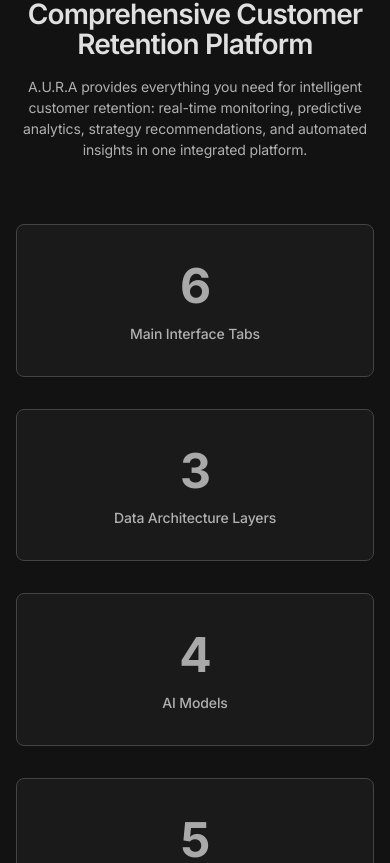
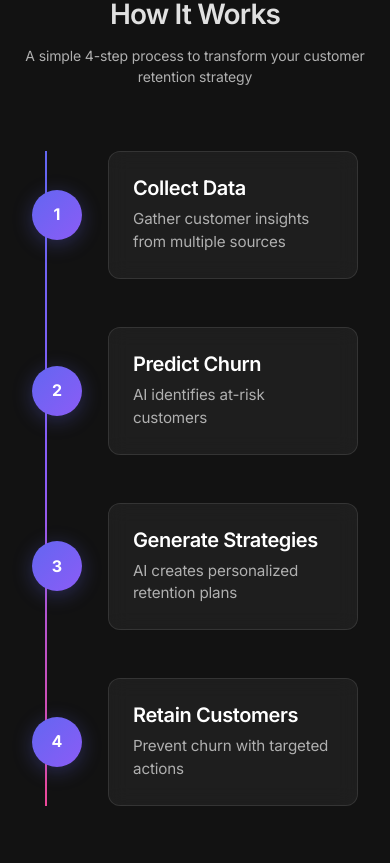
Before and after one commit to aya-archive/L, a React (Vite) app: page / in a window 390 px wide. Shown: the part 4121-4984 px from the top of the page. Built offline with nearby package versions, Linux system fonts and the light colour scheme.

Commit message:
Add timeline design to How It Works section and remove benefit metrics

```diff
--- a/src/App.tsx
+++ b/src/App.tsx
@@ -313,6 +313,64 @@ function App() {
       </section>
 
 
+      {/* How It Works Section */}
+      <section id="how-it-works" className="how-it-works-section">
+        <div className="container">
+          <div className="how-it-works-container">
+            <div id="how-it-works-header" className="section-header">
+              <h2 id="how-it-works-title" className="section-title">How It Works</h2>
+              <p id="how-it-works-description" className="section-description">
+                A simple 4-step process to transform your customer retention strategy
+              </p>
+            </div>
+
+            <div id="timeline-container" className="timeline-container">
+              <div id="timeline-line" className="timeline-line"></div>
+
+              <div id="timeline-step-1" className="timeline-step">
+                <div className="timeline-dot">
+                  <div className="step-number">1</div>
+                </div>
+                <div className="timeline-content">
+                  <h3 className="timeline-title">Collect Data</h3>
+                  <p className="timeline-description">Gather customer insights from multiple sources</p>
+                </div>
+              </div>
+
+              <div id="timeline-step-2" className="timeline-step">
+                <div className="timeline-dot">
+                  <div className="step-number">2</div>
+                </div>
+                <div className="timeline-content">
+                  <h3 className="timeline-title">Predict Churn</h3>
+                  <p className="timeline-description">AI identifies at-risk customers</p>
+                </div>
+              </div>
+
+              <div id="timeline-step-3" className="timeline-step">
+                <div className="timeline-dot">
+                  <div className="step-number">3</div>
+                </div>
+                <div className="timeline-content">
+                  <h3 className="timeline-title">Generate Strategies</h3>
+                  <p className="timeline-description">AI creates personalized retention plans</p>
+                </div>
+              </div>
+
+              <div id="timeline-step-4" className="timeline-step">
+                <div className="timeline-dot">
+                  <div className="step-number">4</div>
+                </div>
+                <div className="timeline-content">
+                  <h3 className="timeline-title">Retain Customers</h3>
+                  <p className="timeline-description">Prevent churn with targeted actions</p>
+                </div>
+              </div>
+            </div>
+          </div>
+        </div>
+      </section>
+
       {/* Benefits Section */}
       <section id="benefits" className="benefits-section">
         <div className="container">
@@ -327,18 +385,6 @@ function App() {
                    </div>
 
           <div id="benefits-metrics" className="benefits-metrics">
-            <div id="benefit-1" className="benefit-card">
-              <h3 id="benefit-1-value" className="benefit-value">6</h3>
-              <p id="benefit-1-label" className="benefit-label">Main Interface Tabs</p>
-            </div>
-            <div id="benefit-2" className="benefit-card">
-              <h3 id="benefit-2-value" className="benefit-value">3</h3>
-              <p id="benefit-2-label" className="benefit-label">Data Architecture Layers</p>
-            </div>
-            <div id="benefit-3" className="benefit-card">
-              <h3 id="benefit-3-value" className="benefit-value">4</h3>
-              <p id="benefit-3-label" className="benefit-label">AI Models</p>
-            </div>
             <div id="benefit-4" className="benefit-card">
               <h3 id="benefit-4-value" className="benefit-value">5</h3>
               <p id="benefit-4-label" className="benefit-label">Data Sources</p>
--- a/src/index.css
+++ b/src/index.css
@@ -1262,3 +1262,132 @@ p {
     font-size: 1.75rem;
   }
 }
+
+/* Timeline Styles */
+.timeline-container {
+  position: relative;
+  max-width: 800px;
+  margin: 3rem auto 0;
+  padding: 0 2rem;
+}
+
+.timeline-line {
+  position: absolute;
+  left: 50%;
+  top: 0;
+  bottom: 0;
+  width: 2px;
+  background: linear-gradient(to bottom, #6366F1, #8B5CF6, #EC4899);
+  transform: translateX(-50%);
+}
+
+.timeline-step {
+  position: relative;
+  margin-bottom: 3rem;
+  display: flex;
+  align-items: center;
+  animation: fadeInUp 0.6s ease-out;
+}
+
+.timeline-step:nth-child(even) {
+  flex-direction: row-reverse;
+}
+
+.timeline-step:nth-child(even) .timeline-content {
+  text-align: right;
+  margin-right: 2rem;
+  margin-left: 0;
+}
+
+.timeline-step:nth-child(odd) .timeline-content {
+  margin-left: 2rem;
+  margin-right: 0;
+}
+
+.timeline-dot {
+  position: relative;
+  z-index: 2;
+  width: 60px;
+  height: 60px;
+  background: linear-gradient(135deg, #6366F1, #8B5CF6);
+  border-radius: 50%;
+  display: flex;
+  align-items: center;
+  justify-content: center;
+  box-shadow: 0 4px 20px rgba(99, 102, 241, 0.3);
+  transition: all 0.3s ease;
+}
+
+.timeline-dot:hover {
+  transform: scale(1.1);
+  box-shadow: 0 6px 25px rgba(99, 102, 241, 0.4);
+}
+
+.step-number {
+  color: white;
+  font-size: 1.25rem;
+  font-weight: 700;
+}
+
+.timeline-content {
+  flex: 1;
+  background: rgba(255, 255, 255, 0.05);
+  backdrop-filter: blur(10px);
+  border: 1px solid rgba(255, 255, 255, 0.1);
+  border-radius: 12px;
+  padding: 1.5rem;
+  transition: all 0.3s ease;
+}
+
+.timeline-content:hover {
+  background: rgba(255, 255, 255, 0.08);
+  transform: translateY(-2px);
+  box-shadow: 0 8px 25px rgba(0, 0, 0, 0.1);
+}
+
+.timeline-title {
+  font-size: 1.25rem;
+  font-weight: 600;
+  color: #FFFFFF;
+  margin-bottom: 0.5rem;
+}
+
+.timeline-description {
+  color: #B0B0B0;
+  font-size: 0.95rem;
+  line-height: 1.5;
+}
+
+/* Responsive Timeline */
+@media (max-width: 768px) {
+  .timeline-container {
+    padding: 0 1rem;
+  }
+
+  .timeline-line {
+    left: 30px;
+  }
+
+  .timeline-step {
+    flex-direction: row !important;
+    margin-left: 60px;
+  }
+
+  .timeline-step:nth-child(even) .timeline-content,
+  .timeline-step:nth-child(odd) .timeline-content {
+    text-align: left;
+    margin-left: 1rem;
+    margin-right: 0;
+  }
+
+  .timeline-dot {
+    position: absolute;
+    left: -60px;
+    width: 50px;
+    height: 50px;
+  }
+
+  .step-number {
+    font-size: 1rem;
+  }
+}
```
